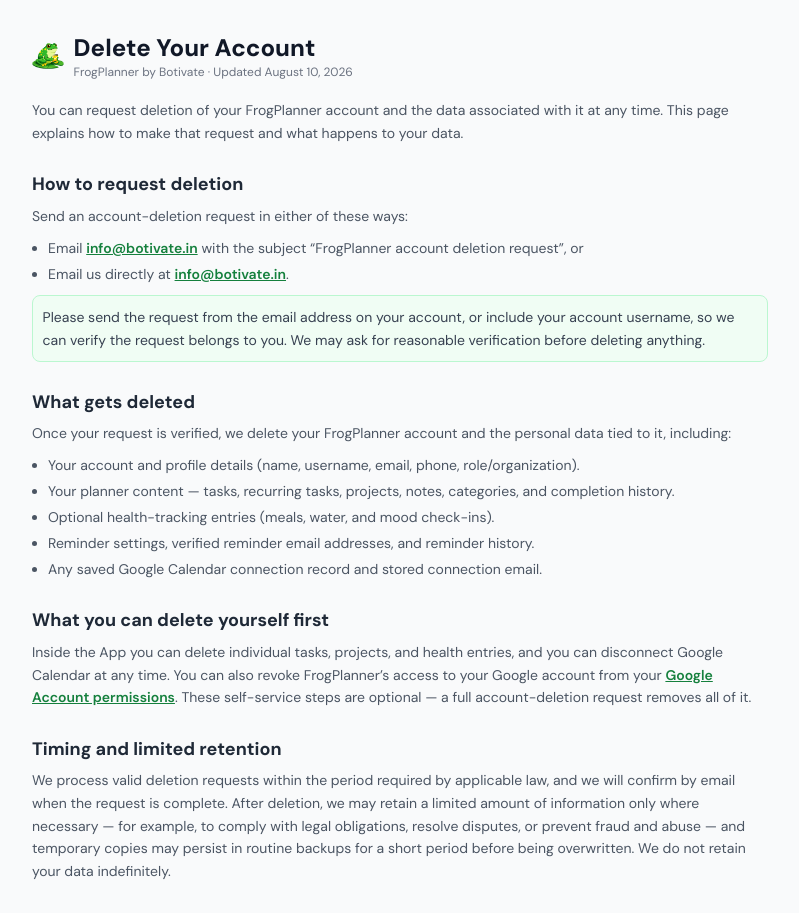
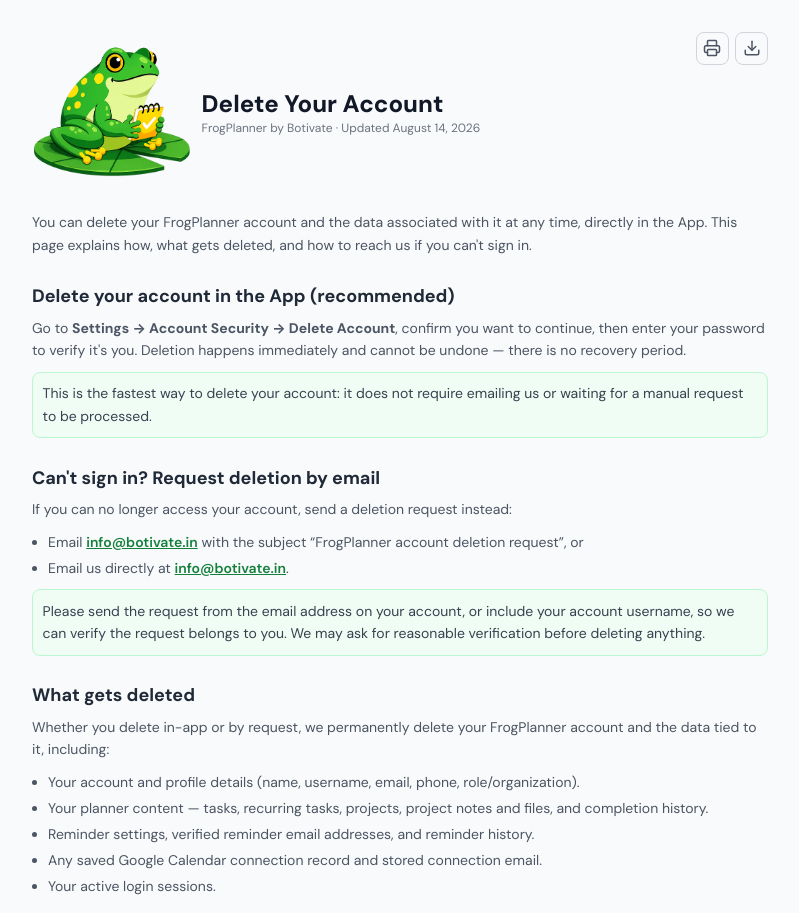
Before and after one commit to InternsatBotivate/FrogPlanner, a React (Vite) app: page /delete-account in a window 1280 px wide. Shown: the top 913 px of the page, without its empty margins (240-1039 px from the left). Built offline with nearby package versions, Linux system fonts and the light colour scheme; no server answers; a web font is replaced by a local one.

Commit message:
feat(account): update effective date and enhance account deletion instructions

```diff
--- a/src/pages/DeleteAccount/DeleteAccount.jsx
+++ b/src/pages/DeleteAccount/DeleteAccount.jsx
@@ -1,17 +1,21 @@
 /**
  * DeleteAccount.jsx — public, no-auth account & data deletion page.
  * ──────────────────────────────────────────────────────────────────────────
- * Reachable at /delete-account WITHOUT logging in. Google Play requires a
- * publicly accessible URL that explains how a user requests deletion of their
- * account and associated data, what is deleted, and any limited retention.
+ * Reachable at /delete-account WITHOUT logging in. Google Play / Apple require
+ * a publicly accessible URL that explains how a user deletes their account and
+ * associated data, what is deleted, and any limited retention — even though the
+ * primary path is now in-app self-service (Settings → Delete Account, see
+ * DeleteAccountModal.jsx + api/delete-account.js). This page documents that
+ * in-app flow plus an email fallback for users who can't sign in.
  * Keep this consistent with /privacy-policy §6 (Data Retention and Deletion).
  * ──────────────────────────────────────────────────────────────────────────
  */
-import React from 'react';
+import React, { useRef } from 'react';
 import { Link } from 'react-router-dom';
+import { Download, Printer } from 'lucide-react';
 import FrogLogo from '../../components/FrogLogo';
 
-const EFFECTIVE_DATE = 'August 10, 2026';
+const EFFECTIVE_DATE = 'August 14, 2026';
 const CONTACT_EMAIL = 'info@botivate.in';
 const APP_NAME = 'FrogPlanner';
 const COMPANY = 'Botivate';
@@ -34,12 +38,50 @@
 }
 
 export default function DeleteAccount() {
+  const contentRef = useRef(null);
+
+  const handlePrint = () => window.print();
+
+  /**
+   * Downloads the page as a standalone HTML file — no PDF library, so no new
+   * dependency. Mirrors PrivacyPolicy.jsx's download behavior.
+   */
+  const handleDownload = () => {
+    const bodyHtml = contentRef.current?.innerHTML || '';
+    const doc = `<!DOCTYPE html>
+<html>
+<head>
+<meta charset="utf-8" />
+<title>${APP_NAME} Account Deletion — Updated ${EFFECTIVE_DATE}</title>
+<style>
+  body { font-family: -apple-system, Segoe UI, Roboto, Arial, sans-serif; color: #1f2937; max-width: 720px; margin: 40px auto; padding: 0 20px; line-height: 1.6; }
+  h1 { font-size: 24px; margin-bottom: 4px; }
+  h2 { font-size: 17px; margin-top: 28px; }
+  ul { padding-left: 20px; }
+  a { color: #15803d; }
+</style>
+</head>
+<body>${bodyHtml}</body>
+</html>`;
+
+    const blob = new Blob([doc], { type: 'text/html' });
+    const url = URL.createObjectURL(blob);
+    const link = document.createElement('a');
+    link.href = url;
+    link.download = `${APP_NAME.toLowerCase()}-account-deletion.html`;
+    document.body.appendChild(link);
+    link.click();
+    document.body.removeChild(link);
+    URL.revokeObjectURL(url);
+  };
+
   return (
     <div className="min-h-screen bg-gray-50">
       <div className="mx-auto max-w-3xl px-5 py-10">
         {/* Header */}
+        <div className="flex flex-wrap items-start justify-between gap-3">
           <div className="flex items-center gap-3">
-          <FrogLogo className="w-10 h-10 flex-shrink-0 select-none" />
+            <FrogLogo className="w-40 h-40 flex-shrink-0 select-none" />
             <div>
               <h1 className="text-2xl font-extrabold text-gray-900">Delete Your Account</h1>
               <p className="text-xs text-gray-500">
@@ -48,13 +90,49 @@
             </div>
           </div>
 
+          <div className="flex gap-2 print:hidden flex-shrink-0">
+            <button
+              type="button"
+              onClick={handlePrint}
+              aria-label="Print page"
+              title="Print page"
+              className="rounded-lg border border-gray-300 p-2 text-gray-600 transition-colors hover:bg-gray-100"
+            >
+              <Printer size={18} />
+            </button>
+            <button
+              type="button"
+              onClick={handleDownload}
+              aria-label="Download page"
+              title="Download page"
+              className="rounded-lg border border-gray-300 p-2 text-gray-600 transition-colors hover:bg-gray-100"
+            >
+              <Download size={18} />
+            </button>
+          </div>
+        </div>
+
+        <div ref={contentRef}>
         <p className="mt-6 text-sm leading-relaxed text-gray-600">
-          You can request deletion of your {APP_NAME} account and the data associated with it at any
-          time. This page explains how to make that request and what happens to your data.
+          You can delete your {APP_NAME} account and the data associated with it at any time, directly
+          in the App. This page explains how, what gets deleted, and how to reach us if you can't sign
+          in.
         </p>
 
-        <Section title="How to request deletion">
-          <p>Send an account-deletion request in either of these ways:</p>
+        <Section title="Delete your account in the App (recommended)">
+          <p>
+            Go to <strong>Settings → Account Security → Delete Account</strong>, confirm you want to
+            continue, then enter your password to verify it's you. Deletion happens immediately and
+            cannot be undone — there is no recovery period.
+          </p>
+          <p className="rounded-lg border border-green-200 bg-green-50 p-3 text-gray-700">
+            This is the fastest way to delete your account: it does not require emailing us or waiting
+            for a manual request to be processed.
+          </p>
+        </Section>
+
+        <Section title="Can't sign in? Request deletion by email">
+          <p>If you can no longer access your account, send a deletion request instead:</p>
           <ul className="list-disc space-y-1 pl-5">
             <li>
               Email{' '}
@@ -80,22 +158,22 @@
 
         <Section title="What gets deleted">
           <p>
-            Once your request is verified, we delete your {APP_NAME} account and the personal data tied
-            to it, including:
+            Whether you delete in-app or by request, we permanently delete your {APP_NAME} account and
+            the data tied to it, including:
           </p>
           <ul className="list-disc space-y-1 pl-5">
             <li>Your account and profile details (name, username, email, phone, role/organization).</li>
-            <li>Your planner content — tasks, recurring tasks, projects, notes, categories, and completion history.</li>
-            <li>Optional health-tracking entries (meals, water, and mood check-ins).</li>
+            <li>Your planner content — tasks, recurring tasks, projects, project notes and files, and completion history.</li>
             <li>Reminder settings, verified reminder email addresses, and reminder history.</li>
             <li>Any saved Google Calendar connection record and stored connection email.</li>
+            <li>Your active login sessions.</li>
           </ul>
         </Section>
 
         <Section title="What you can delete yourself first">
           <p>
-            Inside the App you can delete individual tasks, projects, and health entries, and you can
-            disconnect Google Calendar at any time. You can also revoke {APP_NAME}’s access to your
+            Inside the App you can also delete individual tasks or projects, and disconnect Google
+            Calendar, without deleting your whole account. You can revoke {APP_NAME}’s access to your
             Google account from your{' '}
             <a
               href="https://myaccount.google.com/permissions"
@@ -105,17 +183,18 @@
             >
               Google Account permissions
             </a>
-            . These self-service steps are optional — a full account-deletion request removes all of it.
+            . These self-service steps are optional — deleting your account removes all of it at once.
           </p>
         </Section>
 
         <Section title="Timing and limited retention">
           <p>
-            We process valid deletion requests within the period required by applicable law, and we will
-            confirm by email when the request is complete. After deletion, we may retain a limited amount
-            of information only where necessary — for example, to comply with legal obligations, resolve
-            disputes, or prevent fraud and abuse — and temporary copies may persist in routine backups
-            for a short period before being overwritten. We do not retain your data indefinitely.
+            In-app deletion is immediate. Email requests are processed within the period required by
+            applicable law, and we confirm by email once complete. After deletion, we may retain a
+            limited amount of information only where necessary — for example, to comply with legal
+            obligations, resolve disputes, or prevent fraud and abuse — and temporary copies may persist
+            in routine backups for a short period before being overwritten. We do not retain your data
+            indefinitely.
           </p>
         </Section>
 
@@ -132,8 +211,9 @@
             .
           </p>
         </Section>
+        </div>
 
-        <div className="mt-10 border-t border-gray-200 pt-5 text-xs text-gray-400">
+        <div className="mt-10 border-t border-gray-200 pt-5 text-xs text-gray-400 print:hidden">
           <Link to="/login" className="font-semibold text-green-700 hover:underline">
             ← Back to {APP_NAME}
           </Link>
--- a/src/pages/PrivacyPolicy/PrivacyPolicy.jsx
+++ b/src/pages/PrivacyPolicy/PrivacyPolicy.jsx
@@ -12,7 +12,7 @@
 import { Download, Printer } from 'lucide-react';
 import FrogLogo from '../../components/FrogLogo';
 
-const EFFECTIVE_DATE = 'July 18, 2026';
+const EFFECTIVE_DATE = 'August 14, 2026';
 const CONTACT_EMAIL = 'info@botivate.in';
 const APP_NAME = 'FrogPlanner';
 const COMPANY = 'Botivate';
@@ -196,8 +196,10 @@
         <Section title="6. Data Retention and Deletion">
           <p>
             We keep your data for as long as your account is active. You can delete individual tasks,
-            projects, or your Google Calendar connection at any time within the App. To delete your
-            account and all associated data, see our{' '}
+            projects, or your Google Calendar connection at any time within the App. You can delete your
+            entire account and all associated data yourself at any time from{' '}
+            <strong>Settings → Account Security → Delete Account</strong> — this takes effect
+            immediately. If you can’t sign in, see our{' '}
             <Link to="/delete-account" className="font-semibold text-green-700 underline">
               account deletion page
             </Link>{' '}
```
Lines whose indentation alone changed are shown as unchanged.
